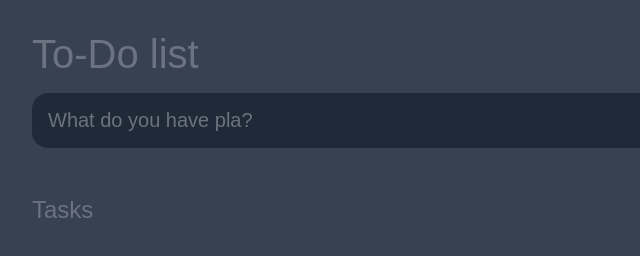
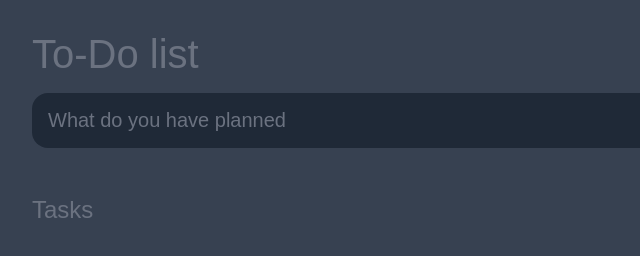
Before and after one commit to smahatme9/to-do-list, a plain HTML site: page index.html in a window 1280 px wide. Shown: the full height of the page, 224-864 px from the left. Drawn offline with Linux system fonts and the light colour scheme.

Commit message:
change 2

```diff
--- a/index.html
+++ b/index.html
@@ -16,8 +16,7 @@
           type="text"
           name="new-task-input"
           id="new-task-input"
-          placeholder="What do you have pla?"
-        />
+          placeholder="What do you have planned"/>
         <input type="submit" id="new-task-submit" value="Add task" />
       </form>
     </header>
```
